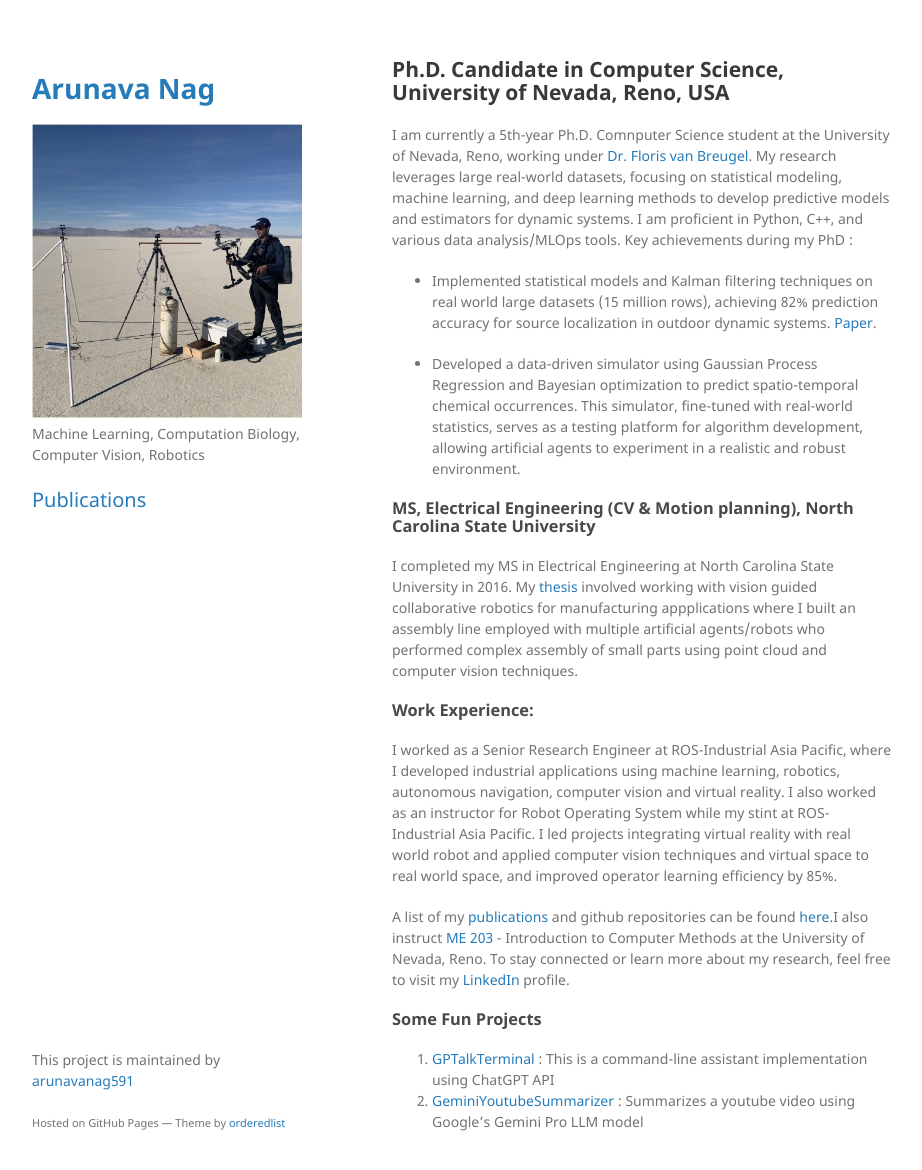
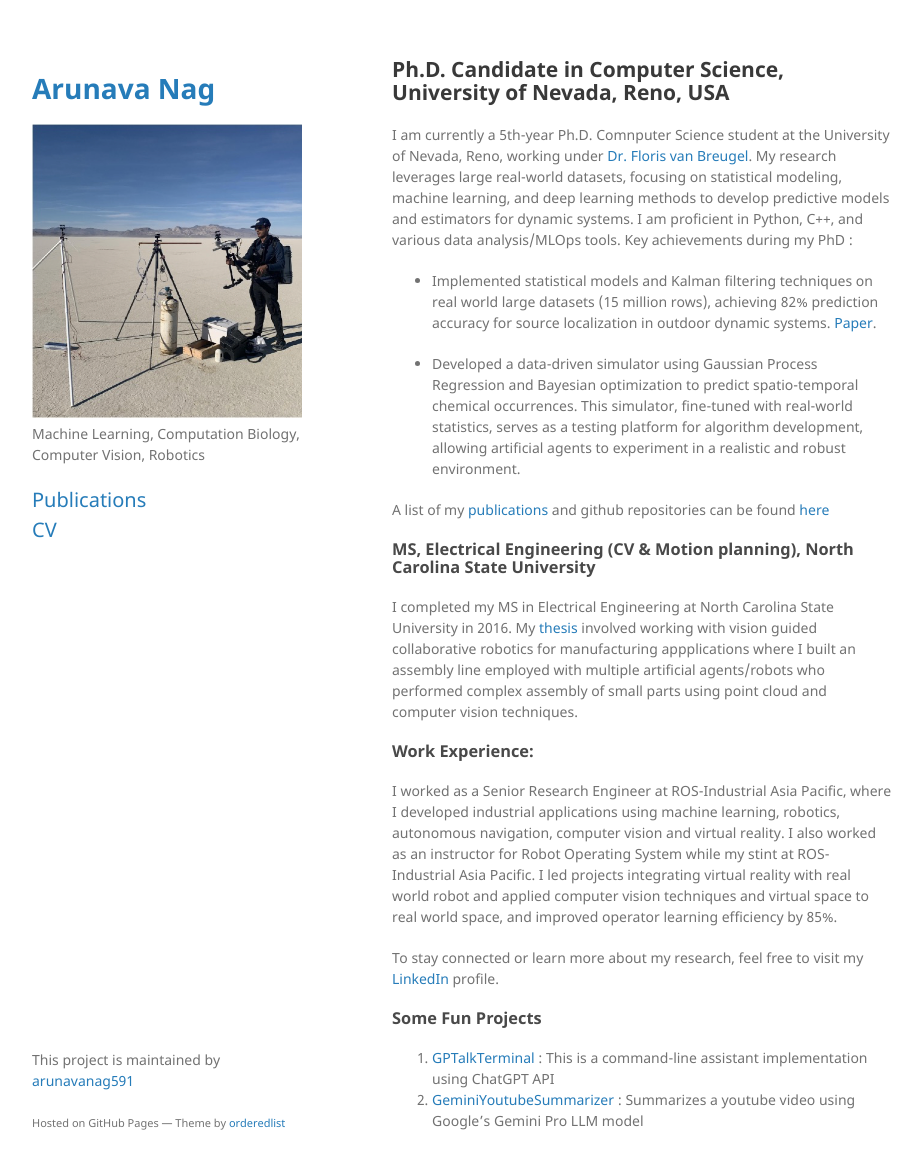
Before and after one commit to arunavanag591/mypage, a Jekyll site: the page built from index.md, in a window 1280 px wide and 1202 px high. Shown: the top 1170 px of the window, without its empty margins (178-1100 px from the left). Built offline with Jekyll 4.4.1, drawn with Linux system fonts in a browser that asks for light colours; our own code applies the rules of GitHub Pages for plain Markdown files.

Commit message:
updated resume page

```diff
--- a/_layouts/default.html
+++ b/_layouts/default.html
@@ -44,6 +44,11 @@
                 <a href="{{ site.baseurl }}/publications/" class="nav-item">Publications</a>
             </ul>
         </nav>
+        <nav>
+          <ul>
+              <a href="{{ site.baseurl }}/resume/" class="nav-item">CV</a>
+          </ul>
+      </nav>
 
         {% comment %}
         {% if site.github.is_project_page %}
--- a/index.md
+++ b/index.md
@@ -15,7 +17,7 @@
 ### Work Experience:
 I worked as a Senior Research Engineer at ROS-Industrial Asia Pacific, where I developed industrial applications using machine learning, robotics, autonomous navigation, computer vision and virtual reality. I also worked as an instructor for Robot Operating System while my stint at ROS-Industrial Asia Pacific. I led projects integrating virtual reality with real world robot and applied computer vision techniques and virtual space to real world space, and improved operator learning efficiency by 85%.
 
-A list of my [publications](https://arunavanag591.github.io/about/publications/) and github repositories can be found [here](https://github.com/arunavanag591).I also instruct [ME 203](https://catalog.unr.edu/preview_program.php?catoid=50&poid=149770#) - Introduction to Computer Methods at the University of Nevada, Reno. To stay connected or learn more about my research, feel free to visit my [LinkedIn](https://www.linkedin.com/in/arunavanag/) profile.
+To stay connected or learn more about my research, feel free to visit my [LinkedIn](https://www.linkedin.com/in/arunavanag/) profile.
 
 ### Some Fun Projects
 1. [GPTalkTerminal](https://github.com/arunavanag591/GPTalkTerminal.git) : This is a command-line assistant implementation using ChatGPT API
```
Also changed, not shown: other parts of index.md (+2 -0 lines), _layouts/resume.html (added, +17 -0 lines), publications.md (+1 -1 lines), resume.md (+1 -1 lines), 2 other files.
